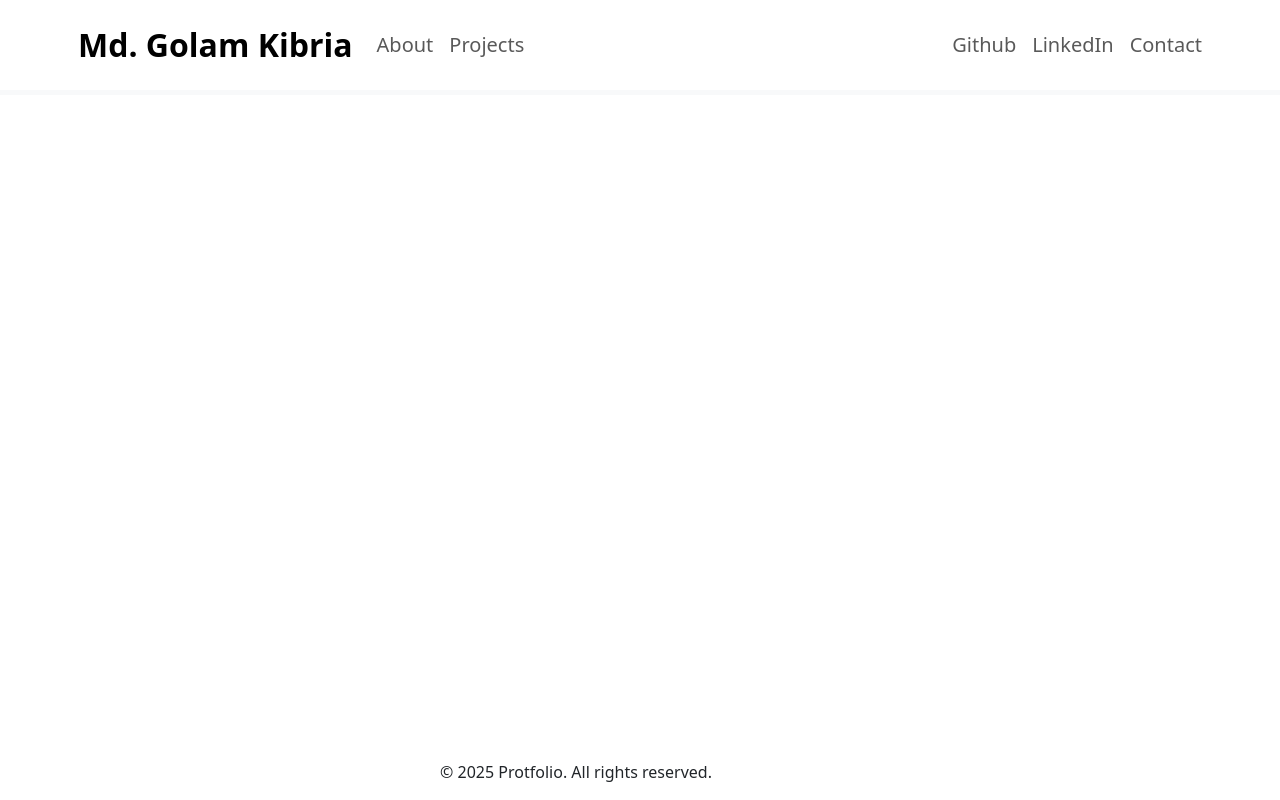
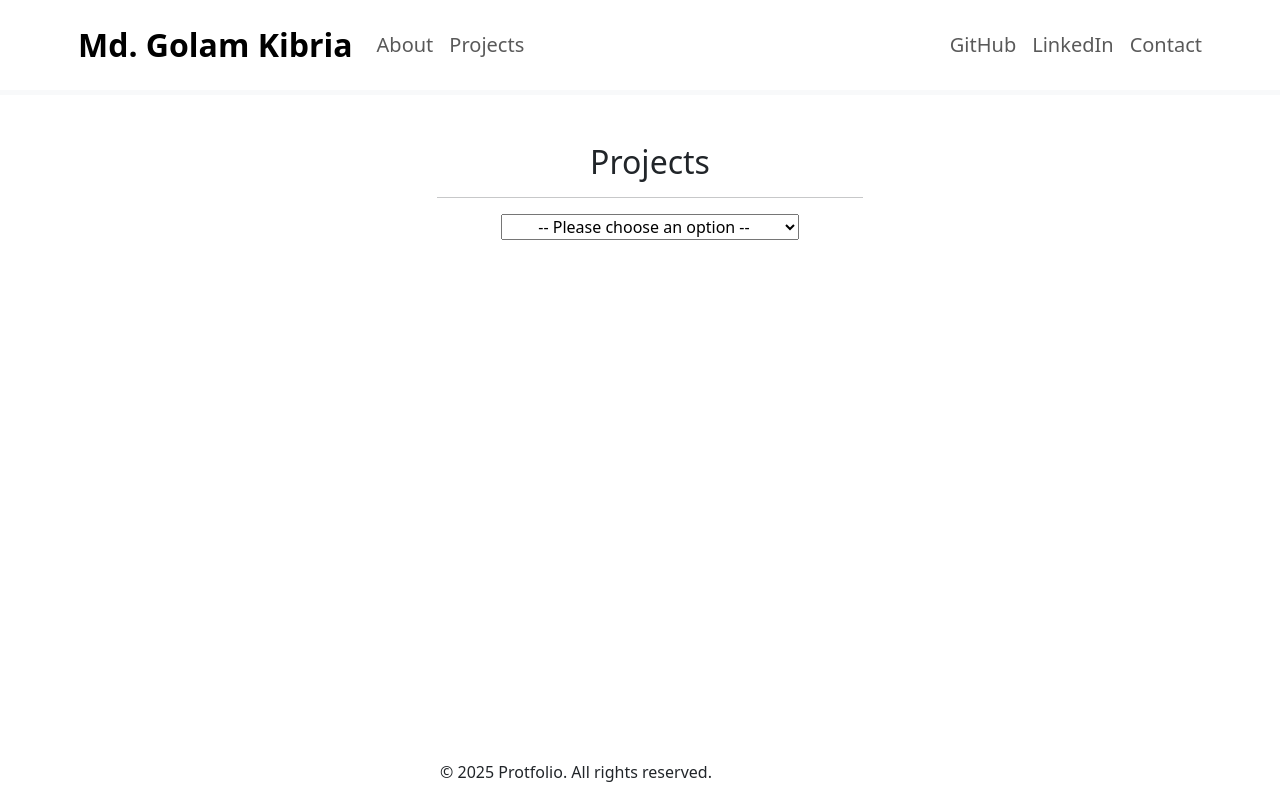
Before and after one commit to kibria1010/protfolio, a React (Create React App) app: page /dropdown in a window 1280 px wide. Built offline with nearby package versions, Linux system fonts and the light colour scheme.

Commit message:
added projects

```diff
--- /dev/null
+++ b/src/component/ContactComponent.jsx
@@ -0,0 +1,25 @@
+
+
+function ContactComponent() {
+
+    return (
+        <div className="WelcomeComponent">
+
+            <div class="segment"></div>
+
+            <div class="segment">
+                <h2 style={{textAlign: "center"}}>Contact Info</h2>
+                <hr></hr>
+                <p><strong>Address:</strong> Dhaka, Bangladesh</p>
+                <p><strong>Phone:</strong> (+880) 1778682272</p>
+                <p><strong>Email:</strong> golamkibriamd1@gmail.com</p>
+
+            </div>
+
+            <div class="segment"></div>
+
+        </div>
+    )
+}
+
+export default ContactComponent
--- /dev/null
+++ b/src/component/Dropdown.jsx
@@ -0,0 +1,43 @@
+import React, { useState } from 'react';
+
+function Dropdown() {
+  const [selectedValue, setSelectedValue] = useState(''); // State to store the selected value
+
+  const options = [
+    { label: 'Todo', value: 'option1' },
+    { label: 'Social Media Application (Users Post)', value: 'option2' },
+  ];
+
+  const handleChange = (event) => {
+    setSelectedValue(event.target.value); // Update state on selection change
+  };
+
+  return (
+
+    <div className="WelcomeComponent">
+
+        <div class="segment"></div>
+
+        <div class="segment">
+           <h2 style={{textAlign: "center"}}>Projects</h2>
+            <hr></hr>
+
+            <div style={{textAlign: "center"}}>
+                <select id="my-dropdown" value={selectedValue} onChange={handleChange}>
+                    <option style={{textAlign: "center"}} value="">-- Please choose an option --</option> {/* Default empty option */}
+                    {options.map((option) => (
+                    <option style={{textAlign: "center"}} key={option.value} value={option.value}>
+                        {option.label}
+                    </option>
+                    ))}
+                </select>
+                {selectedValue && <p>You selected: {selectedValue}</p>}
+            </div>
+        </div>
+
+        <div class="segment"></div>
+    </div>
+  );
+}
+
+export default Dropdown;
--- a/src/component/HeaderComponent.jsx
+++ b/src/component/HeaderComponent.jsx
@@ -1,4 +1,5 @@
 import { Link } from 'react-router-dom'
+
 
 function HeaderComponent() {
 
@@ -20,7 +21,7 @@ function HeaderComponent() {
                                 <li className="nav-item fs-5">
                                     {
 
-                                        <Link className="nav-link" to="/">Projects</Link>
+                                        <Link className="nav-link" to="/dropdown">Projects</Link>
                                     }
                                 </li>
                             </ul>
@@ -29,19 +30,18 @@ function HeaderComponent() {
                             <li className="nav-item fs-5">
                                 {
 
-                                    <Link className="nav-link" to="https://github.com/kibria1010" target="_blank">Github</Link>
+                                    <Link className="nav-link" to="https://github.com/kibria1010" target="_blank">GitHub</Link>
                                 }
                             </li>
                             <li className="nav-item fs-5">
                                 {
-
                                     <Link className="nav-link" to="https://www.linkedin.com/in/golam-kibria-0741ab1ab/" target="_blank">LinkedIn</Link>
                                 }
                             </li>
                             <li className="nav-item fs-5">
                                 {
 
-                                    <Link className="nav-link" to="/">Contact</Link>
+                                    <Link className="nav-link" to="/contact">Contact</Link>
                                 }
                             </li>
                         </ul>
--- /dev/null
+++ b/src/component/ProjectComponent.jsx
@@ -0,0 +1,25 @@
+
+
+function ProjectComponent() {
+
+    return (
+        <div className="WelcomeComponent">
+
+            <div class="segment"></div>
+
+            <div class="segment">
+                <h2 style={{textAlign: "center"}}>Contact Info</h2>
+                <hr></hr>
+                <p><strong>Address:</strong> Dhaka, Bangladesh</p>
+                <p><strong>Phone:</strong> (+880) 1778682272</p>
+                <p><strong>Email:</strong> golamkibriamd1@gmail.com</p>
+
+            </div>
+
+            <div class="segment"></div>
+
+        </div>
+    )
+}
+
+export default ProjectComponent
--- a/src/component/ProtfolioComponent.jsx
+++ b/src/component/ProtfolioComponent.jsx
@@ -4,6 +4,9 @@ import WelcomeComponent from "./WelcomeComponent";
 import FooterComponent from "./FoaterComponent";
 
 import './Protfolioo.css'
+import ContactComponent from "./ContactComponent";
+import ProjectComponent from "./ProjectComponent";
+import Dropdown from "./Dropdown";
 
 export default function ProtfolioComponent() {
     return (
@@ -12,6 +15,9 @@ export default function ProtfolioComponent() {
                     <HeaderComponent/>
                     <Routes>
                         <Route path='/' element={ <WelcomeComponent/> }/>
+                        <Route path='/contact' element={ <ContactComponent/> }/>
+                        <Route path='/project' element={ <ProjectComponent/> }/>
+                        <Route path='/dropdown' element={ <Dropdown/> }/>
                     </Routes>
                     <FooterComponent/>
             </BrowserRouter>
--- a/src/component/WelcomeComponent.jsx
+++ b/src/component/WelcomeComponent.jsx
@@ -1,5 +1,6 @@
+import { Link } from 'react-router-dom';
 import mainLogo from'./kibria.jpg';
-import resume from './Md_Golam_Kibria_Resume.pdf'
+import github from './github.png'
 
 function WelcomeComponent() {
 
@@ -9,6 +10,11 @@ function WelcomeComponent() {
             <div class="segment"></div>
 
             <div class="segment">
+
+                <h2 style={{textAlign: "center"}}>Welcome!</h2>
+                <hr></hr>
+
+
                 <p style={{ color: 'black', fontSize: '16px' }}>
                     Hi! I’m a <strong>Java Spring Boot Developer</strong>. <br/>
                     Passionate about building modern, scalable, and user-friendly applications. <br/>
```
Also changed, not shown: src/component/github.png (added).
